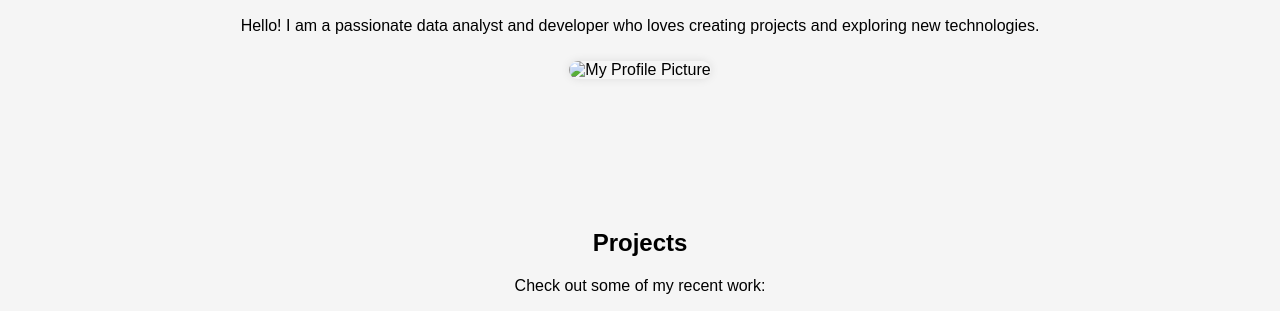
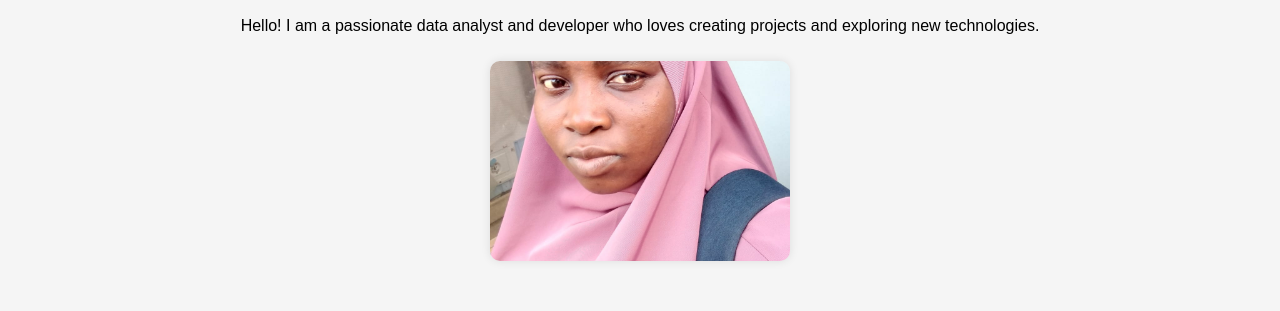
Before and after one commit to kunlemariam08/kunlemariam08.github.io, a plain HTML site: page index.html in a window 1280 px wide. Shown: the part 214-525 px from the top of the page. Drawn offline with Linux system fonts and the light colour scheme.

Commit message:
Update index.html

```diff
--- a/index.html
+++ b/index.html
@@ -93,7 +93,7 @@
     <div class="content" id="about">
         <h2>About Me</h2>
         <p>Hello! I am a passionate data analyst and developer who loves creating projects and exploring new technologies.</p>
-        <img src="your-profile-picture.jpg" alt="My Profile Picture">
+        <img src="WhatsApp Image 2024-12-18 at 05.03.23.jpeg" alt="My Profile Picture">
     </div>
 
     <!-- Projects Section -->
```
